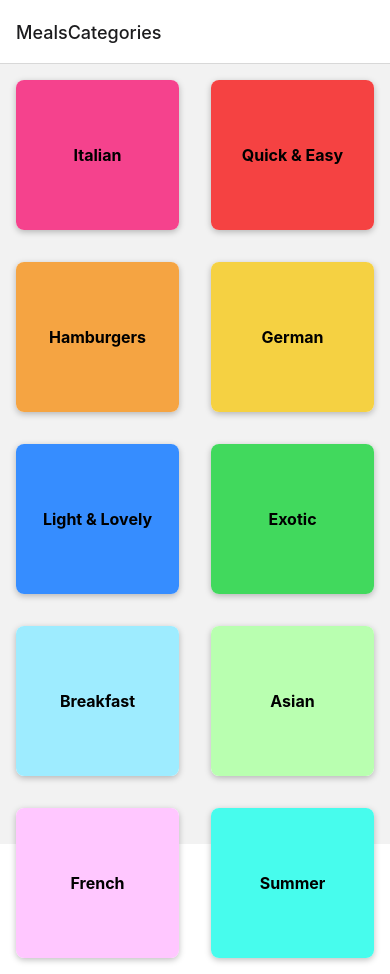
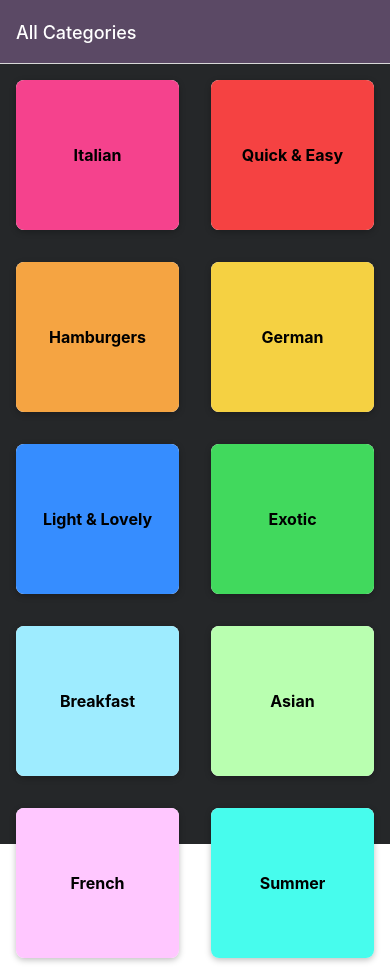
Before and after one commit to 777marc/meals, a React Native app: screen / in a window 390 px wide. Built offline with nearby package versions, Linux system fonts and the light colour scheme.

Commit message:
styling misc

```diff
--- a/App.js
+++ b/App.js
@@ -12,8 +12,18 @@
     <>
       <StatusBar style='dark' />
       <NavigationContainer>
-        <Stack.Navigator>
-          <Stack.Screen name="MealsCategories" component={CategoryScreen} />
+        <Stack.Navigator screenOptions={{
+          headerStyle: { backgroundColor: "#5B4965" },
+          headerTintColor: "white",
+          contentStyle: { backgroundColor: "#252729" }
+        }}>
+          <Stack.Screen
+            name="MealsCategories"
+            component={CategoryScreen}
+            options={{
+              title: "All Categories",
+            }}
+          />
           <Stack.Screen name="MealsOverview" component={MealsOverviewScreen} />
         </Stack.Navigator>
       </NavigationContainer>
```
